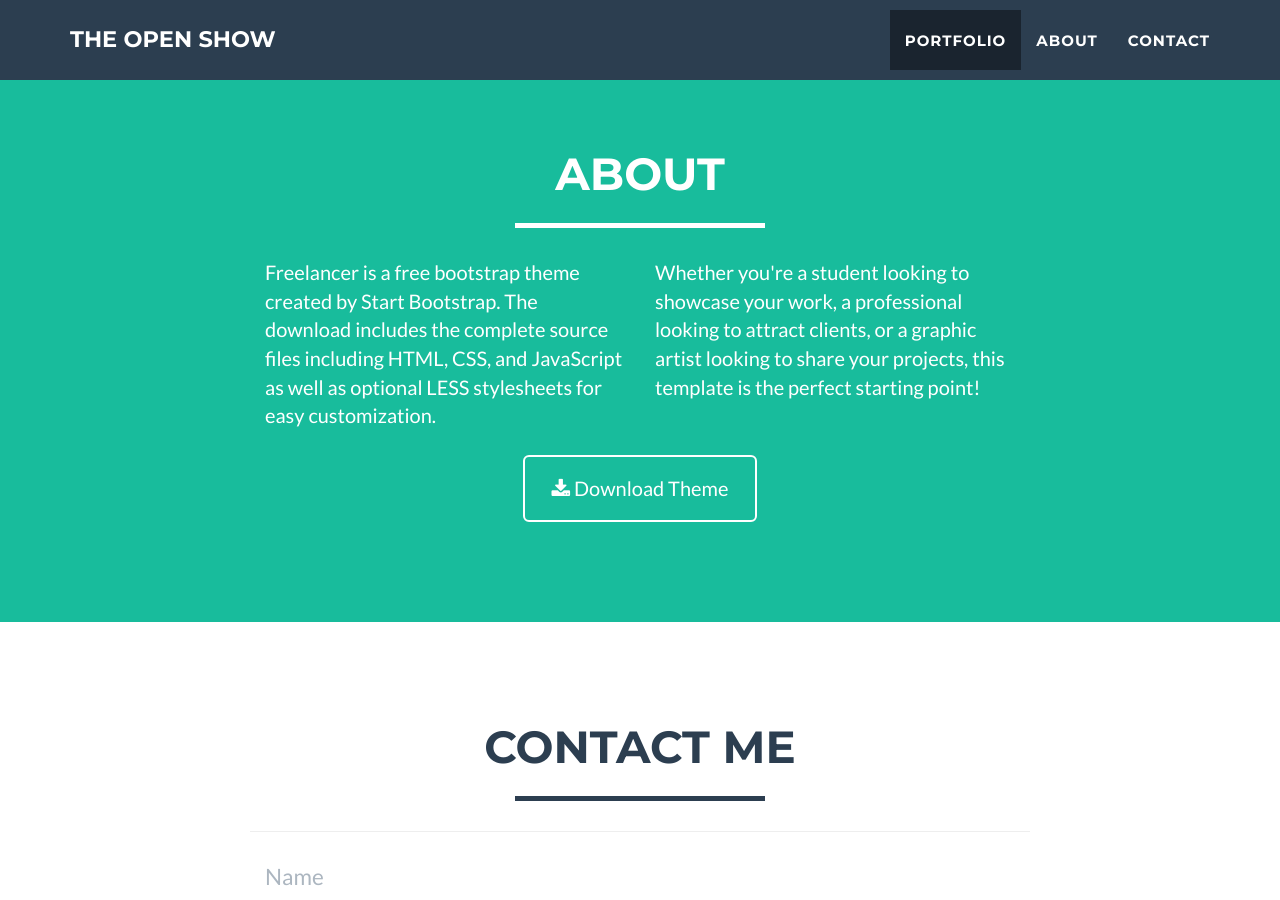
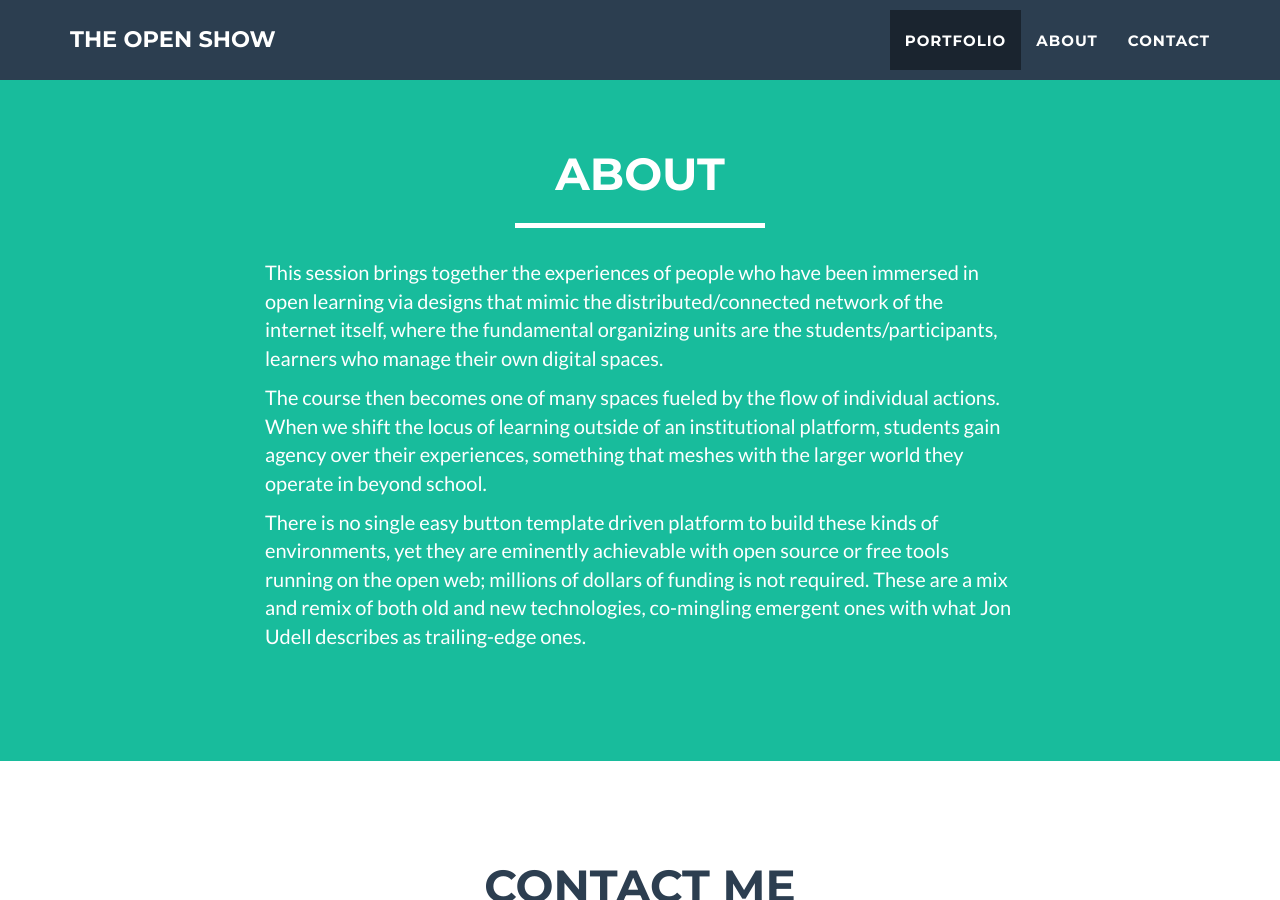
Before and after one commit to timmmmyboy/connectedlearning.tools, a Jekyll site: the page built from index.html, in a window 1280 px wide and 900 px high, scrolled down 1616 px. Built offline with Jekyll 4.4.1, drawn with Linux system fonts in a browser that asks for light colours.

Commit message:
Update About section

```diff
--- a/_includes/about.html
+++ b/_includes/about.html
@@ -8,17 +8,10 @@
                 </div>
             </div>
             <div class="row">
-                <div class="col-lg-4 col-lg-offset-2">
-                    <p>Freelancer is a free bootstrap theme created by Start Bootstrap. The download includes the complete source files including HTML, CSS, and JavaScript as well as optional LESS stylesheets for easy customization.</p>
-                </div>
-                <div class="col-lg-4">
-                    <p>Whether you're a student looking to showcase your work, a professional looking to attract clients, or a graphic artist looking to share your projects, this template is the perfect starting point! </p>
-                </div>
-                <div class="col-lg-8 col-lg-offset-2 text-center">
-                    <a href="#" class="btn btn-lg btn-outline">
-                        <i class="fa fa-download"></i> Download Theme
-                    </a>
-                </div>
+                <div class="col-lg-8 col-lg-offset-2">
+                    <p>This session brings together the experiences of people who have been immersed in open learning via designs that mimic the distributed/connected network of the internet itself, where the fundamental organizing units are the students/participants, learners who manage their own digital spaces.</p>
+                    <p>The course then becomes one of many spaces fueled by the flow of individual actions. When we shift the locus of learning outside of an institutional platform, students gain agency over their experiences, something that meshes with the larger world they operate in beyond school.</p>
+                    <p>There is no single easy button template driven platform to build these kinds of environments, yet they are eminently achievable with open source or free tools running on the open web; millions of dollars of funding is not required. These are a mix and remix of both old and new technologies, co-mingling emergent ones with what Jon Udell describes as trailing-edge ones.</p>
             </div>
         </div>
     </section>
```
